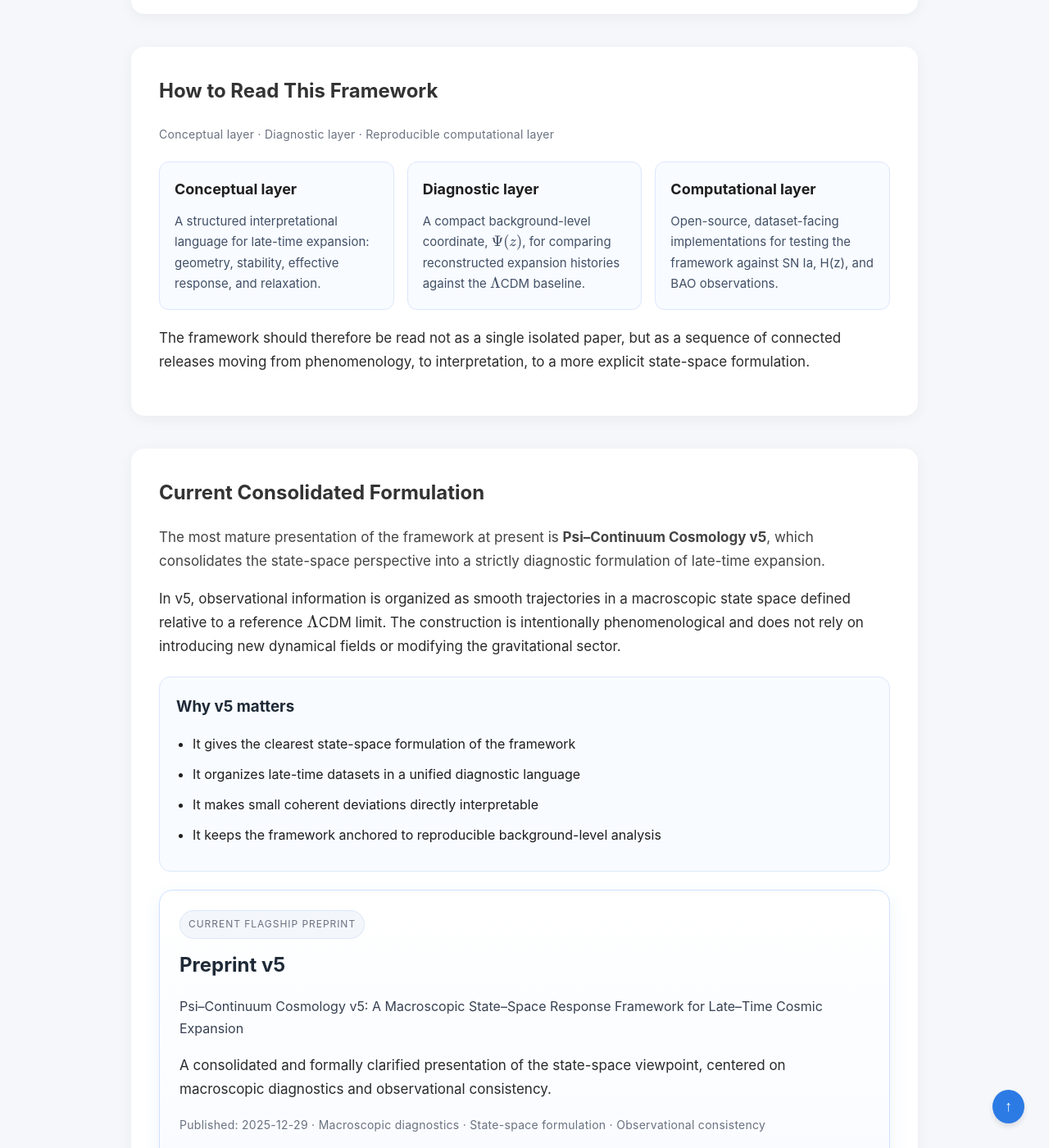
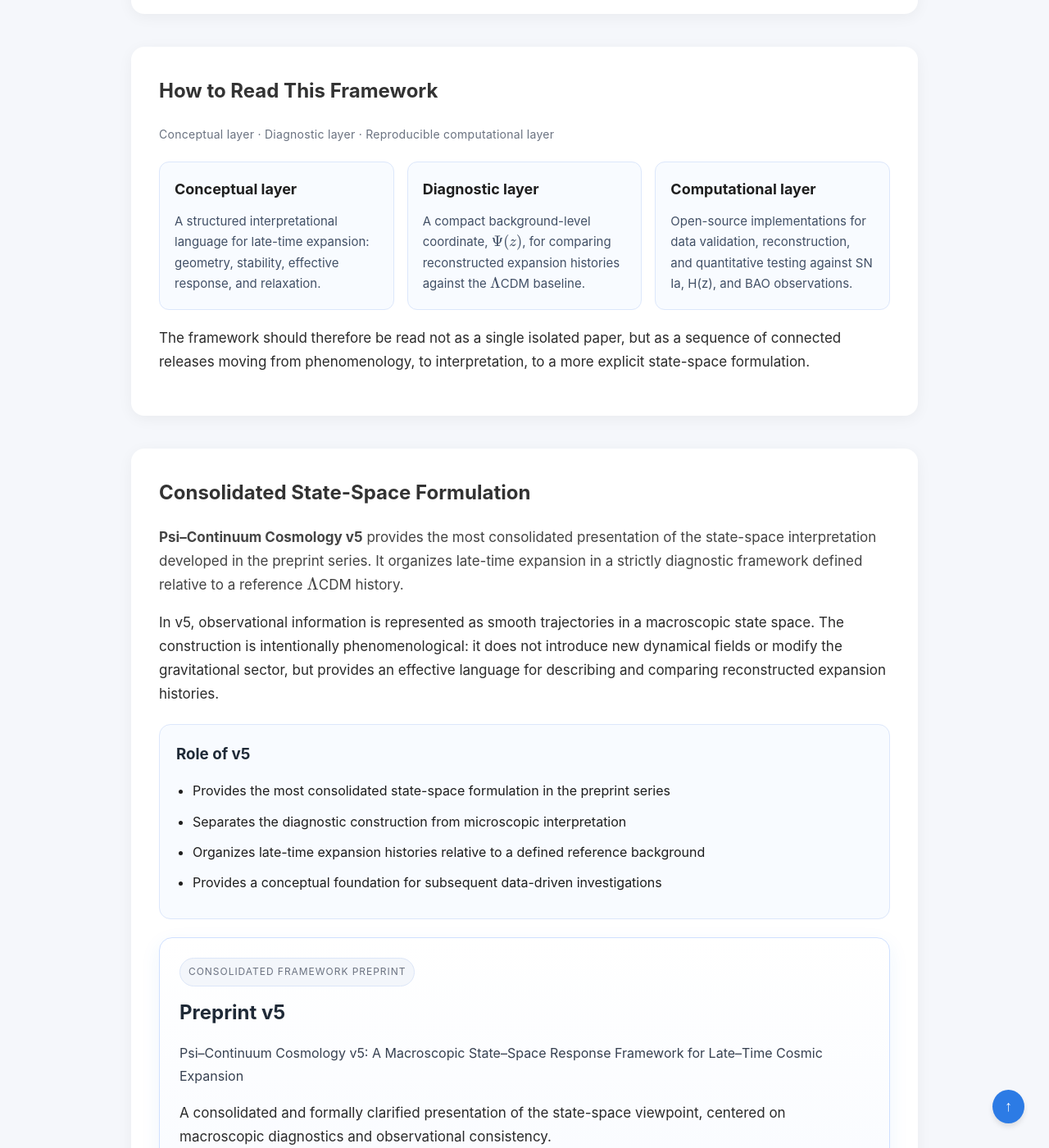
Before and after one commit to dmitrylife/Dmitrylife.github.io, a Jekyll site: the page theory.html, which Jekyll copies as it is, in a window 1280 px wide and 1400 px high, scrolled down 2017 px. Shown: the whole window at 82% size. Built offline with Jekyll 4.4.1, drawn with Linux system fonts in a browser that asks for light colours; some of the changed text lies outside the part shown.

Commit message:
Update theory page with audited v2 and current research program

```diff
--- a/theory.html
+++ b/theory.html
@@ -60,6 +60,7 @@
 
         <section class="content hero-panel">
             <h2>Conceptual Overview</h2>
+
             <p class="hero-note">
                 Psi-Continuum is a <strong>diagnostic and state-space framework</strong>
                 for organizing late-time expansion data relative to a reference
@@ -73,9 +74,9 @@
             </p>
 
             <div class="hero-actions">
-                <a class="button-primary" href="#current-framework">Current framework</a>
+                <a class="button-primary" href="#current-research">Current research</a>
+                <a class="button-secondary" href="#current-framework">Consolidated formulation</a>
                 <a class="button-secondary" href="#preprint-series">Preprint series</a>
-                <a class="button-secondary" href="/notes/">Conceptual notes</a>
             </div>
         </section>
 
@@ -83,7 +84,7 @@
             <article class="quick-card">
                 <h3>New visitors</h3>
                 <p>
-                    Start with the overview below, then read the current consolidated formulation.
+                    Start with the overview below, then read the consolidated state-space formulation.
                 </p>
                 <a href="#current-framework">Start here →</a>
             </article>
@@ -172,12 +173,11 @@
                         reconstructed expansion histories against the $\Lambda$CDM baseline.
                     </p>
                 </div>
-
                 <div class="pillar-card">
                     <h3>Computational layer</h3>
                     <p>
-                        Open-source, dataset-facing implementations for testing the framework
-                        against SN Ia, H(z), and BAO observations.
+                        Open-source implementations for data validation, reconstruction,
+                        and quantitative testing against SN Ia, H(z), and BAO observations.
                     </p>
                 </div>
             </div>
@@ -190,35 +190,38 @@
         </section>
 
         <section class="content" id="current-framework">
-            <h2>Current Consolidated Formulation</h2>
+            <h2>Consolidated State-Space Formulation</h2>
 
             <p>
-                The most mature presentation of the framework at present is
-                <strong>Psi–Continuum Cosmology v5</strong>, which consolidates the
-                state-space perspective into a strictly diagnostic formulation of
-                late-time expansion.
+                <strong>Psi–Continuum Cosmology v5</strong> provides the most consolidated
+                presentation of the state-space interpretation developed in the preprint series.
+                It organizes late-time expansion in a strictly diagnostic framework defined
+                relative to a reference $\Lambda$CDM history.
             </p>
 
             <p>
-                In v5, observational information is organized as smooth trajectories
-                in a macroscopic state space defined relative to a reference $\Lambda$CDM limit.
-                The construction is intentionally phenomenological and does not rely on
-                introducing new dynamical fields or modifying the gravitational sector.
+                In v5, observational information is represented as smooth trajectories
+                in a macroscopic state space. The construction is intentionally phenomenological:
+                it does not introduce new dynamical fields or modify the gravitational sector,
+                but provides an effective language for describing and comparing reconstructed
+                expansion histories.
             </p>
 
             <div class="feature-highlight">
-                <h3>Why v5 matters</h3>
+                <h3>Role of v5</h3>
                 <ul class="clean-list">
-                    <li>It gives the clearest state-space formulation of the framework</li>
-                    <li>It organizes late-time datasets in a unified diagnostic language</li>
-                    <li>It makes small coherent deviations directly interpretable</li>
-                    <li>It keeps the framework anchored to reproducible background-level analysis</li>
+                    <li>Provides the most consolidated state-space formulation in the preprint series</li>
+                    <li>Separates the diagnostic construction from microscopic interpretation</li>
+                    <li>Organizes late-time expansion histories relative to a defined reference background</li>
+                    <li>Provides a conceptual foundation for subsequent data-driven investigations</li>
                 </ul>
             </div>
 
             <div class="release-card release-card-featured">
-                <div class="release-topline">Current flagship preprint</div>
+                <div class="release-topline">Consolidated framework preprint</div>
+
                 <h3>Preprint v5</h3>
+
                 <p class="release-subtitle">
                     Psi–Continuum Cosmology v5: A Macroscopic State–Space Response Framework for Late–Time Cosmic Expansion
                 </p>
@@ -294,33 +305,64 @@
                 </article>
 
                 <article class="release-card">
-                    <div class="release-topline">Reproducible testbed</div>
+                    <div class="release-topline">Frozen release · Audited</div>
+
                     <h3>Preprint v2</h3>
+
                     <p class="release-subtitle">
-                        Psi-Continuum Cosmology v2: A Minimal One–Parameter Extension of ΛCDM
+                        Psi-Continuum Cosmology v2:
+                        A Minimal One–Parameter Extension of ΛCDM
                     </p>
+
                     <p>
-                        A major technical revision introducing a minimal one-parameter late-time deformation,
-                        together with full background-level tests using SN Ia, H(z), SDSS, and DESI DR2 BAO.
+                        A background-level numerical study using SN Ia, H(z), SDSS,
+                        and DESI DR2 BAO. The original release is preserved as a frozen
+                        scientific record.
                     </p>
-                    <p class="titlesmall">Published: 2025-12-10</p>
+
+                    <p>
+                        A subsequent independent audit confirmed internal numerical
+                        reproducibility of the archived pipeline, while identifying a
+                        model–implementation mismatch for non-zero response amplitude.
+                        Numerical results from v2 should therefore be interpreted as
+                        properties of the archived implementation rather than as tests
+                        of the defining published equation.
+                    </p>
+
+                    <p class="titlesmall">
+                        Published: 2025-12-10 · Audit completed: 2026-09
+                    </p>
+
                     <div class="link-block">
                         <div>
                             <span class="link-label">Zenodo:</span>
-                            <a href="https://doi.org/10.5281/zenodo.17879744" target="_blank" rel="noopener noreferrer">
+                            <a href="https://doi.org/10.5281/zenodo.17879744"
+                            target="_blank" rel="noopener noreferrer">
                                 Read the v2 preprint
                             </a>
                         </div>
+
                         <div>
                             <span class="link-label">Documentation:</span>
-                            <a href="https://psi-continuum.org/docs/v2/" target="_blank" rel="noopener noreferrer">
-                                psi-continuum-v2
+                            <a href="https://psi-continuum.org/docs/v2/"
+                            target="_blank" rel="noopener noreferrer">
+                                Frozen v2 documentation
                             </a>
                         </div>
+
                         <div>
                             <span class="link-label">GitHub:</span>
-                            <a href="https://github.com/dmitrylife/psi-continuum-v2" target="_blank" rel="noopener noreferrer">
-                                Archival source materials
+                            <a href="https://github.com/dmitrylife/psi-continuum-v2"
+                            target="_blank" rel="noopener noreferrer">
+                                Frozen v2 repository
+                            </a>
+                        </div>
+
+                        <div>
+                            <span class="link-label">Independent audit:</span>
+                            <a href="https://github.com/dmitrylife/psi-continuum-v2-audit"
+                            target="_blank" rel="noopener noreferrer">
+                                Reproducibility and model-consistency audit
                             </a>
                         </div>
                     </div>
@@ -402,39 +444,37 @@
             </p>
         </section>
 
-        <section class="content">
-            <h2>Ongoing Research Program</h2>
+        <section class="content" id="current-research">
+            <h2>Current Research Program</h2>
 
             <p>
-                The framework is now moving toward a more statistically robust,
-                methodologically explicit, and geometrically clarified formulation.
+                The next stage of Psi-Continuum is a data-first investigation
+                of late-time cosmic expansion. Rather than assuming a preferred
+                functional form for $\Psi(z)$, the analysis will first determine
+                whether a statistically robust deviation from the reference
+                $\Lambda$CDM expansion history is supported by the data.
             </p>
 
-            <p>
-                Current directions include:
-            </p>
+            <div class="feature-highlight">
+                <h3>PSI-LATE-01</h3>
 
-            <ul class="clean-list">
-                <li>Profile-likelihood analyses and information-criterion comparisons</li>
-                <li>Systematic treatment of nuisance parameters and robustness checks</li>
-                <li>More explicit separation between phenomenology and interpretation</li>
-                <li>Links between macroscopic state-space diagnostics and microscopic intuition</li>
-                <li>Extensions toward perturbations, structure formation, and future datasets</li>
-                <li>Further development of reproducible diagnostic software</li>
-            </ul>
+                <p>
+                    <strong>
+                        Ψ-Continuum: A Traceable Reconstruction of
+                        Late-Time Cosmic Expansion
+                    </strong>
+                </p>
 
-            <div class="feature-highlight">
-                <h3>In preparation</h3>
                 <p>
-                    A forthcoming study, <strong>“A Robust Statistical Assessment of a Minimal Late-Time Deformation of ΛCDM”</strong>,
-                    is intended to provide a systematic profile-likelihood analysis of late-time background data,
-                    with explicit treatment of nuisance parameters and baseline sensitivity.
+                    The study will proceed from data provenance and baseline
+                    validation to reconstruction, inference, robustness testing,
+                    and only then physical interpretation.
                 </p>
             </div>
 
             <p class="titlesmall">
-                Future developments may appear either as thematic studies or as formally versioned releases,
-                depending on scope and level of consolidation.
+                Methodological principle:
+                detect $\Psi(z)$ first; interpret $\Psi(z)$ only after robustness.
             </p>
         </section>
 
```
Also changed, not shown: other parts of theory.html (+11 -3 lines).
